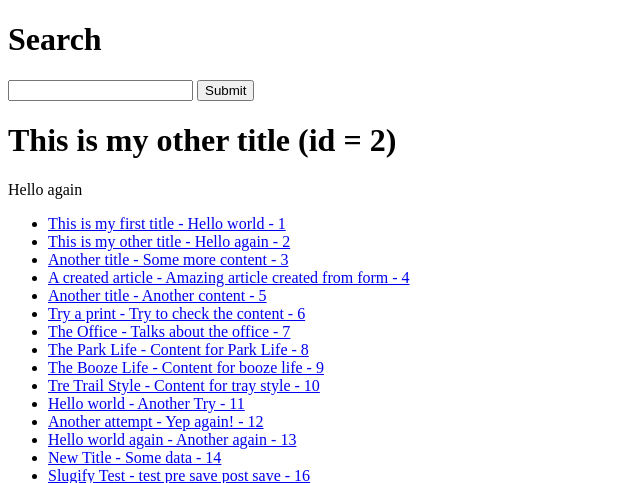
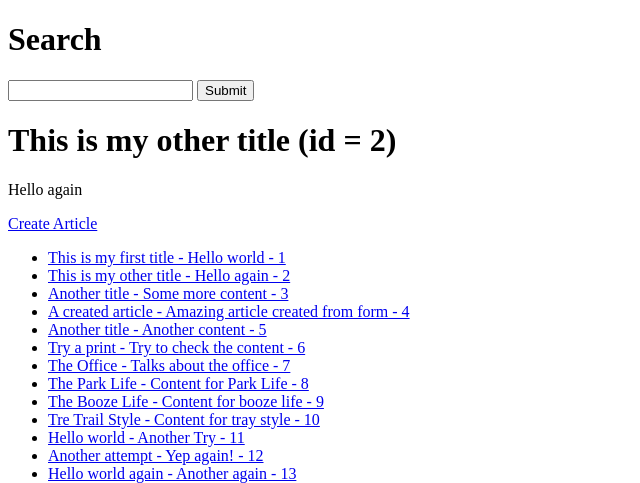
Before and after one commit to SylvainDMonkey/management, a Django app: page / in a window 1280 px wide. Shown: the top 483 px of the page, without its empty margins (0-640 px from the left). Run offline with Django 3.2, Linux system fonts and the light colour scheme; data comes from the database, SQL or seed files in the repository; both versions use the stored data as it was after the commit.

Commit message:
Added URL reverse to get_absolute_url method

```diff
--- a/articles/models.py
+++ b/articles/models.py
@@ -1,5 +1,6 @@
 from django.db import models
 from django.db.models.signals import pre_save, post_save
+from django.urls import reverse
 from django.utils import timezone
 
 from .utils import slugify_instance_title
@@ -16,7 +17,8 @@ class Article(models.Model):
     publish = models.DateField(auto_now_add=False, auto_now=False, null=True, blank=True)
 
     def get_absolute_url(self):
-        return f'/articles/{self.slug}'
+        #return f'/articles/{self.slug}'
+        return reverse("article-detail", kwargs={"slug": self.slug})
 
 
     def save(self, *args, **kwargs):
--- a/articles/views.py
+++ b/articles/views.py
@@ -1,6 +1,6 @@
 from django.contrib.auth.decorators import login_required
 from django.http import Http404
-from django.shortcuts import render
+from django.shortcuts import render, redirect
 
 from .forms import ArticleForm
 from .models import Article
@@ -46,6 +46,8 @@ def article_create_view(request):
     if form.is_valid():
         article_object = form.save()
         context['form'] = ArticleForm()
+        return redirect(article_object.get_absolute_url())
+        #return redirect("article-detail", slug= article_object.slug)
         # title = form.cleaned_data.get("title")
         # content = form.cleaned_data.get("content")
         # article_object = Article.objects.create(title = title, content = content)
--- a/management/urls.py
+++ b/management/urls.py
@@ -36,7 +36,7 @@ urlpatterns = [
     path('register/', register_view),
     #Articles
     path('articles/', article_search_view),
-    path('articles/create/', article_create_view),
-    path('articles/<slug:slug>', article_detail_view),
+    path('articles/create/', article_create_view, name = 'article-create'),
+    path('articles/<slug:slug>', article_detail_view, name='article-detail'),
     path('admin/', admin.site.urls),
 ]
--- a/templates/home-view.html
+++ b/templates/home-view.html
@@ -3,9 +3,12 @@
 {% block content %}
   <h1>{{ object.title }} (id = {{ id }})</h1>
   <p>{{ object.content }}</p>
+
+  <a href="{% url 'article-create' %}">Create Article</a>
   <ul>
     {% for obj in object_list %}
       <li>
+        {% comment %} <a href="{% url 'article-detail' slug=obj.slug %}">{{ obj.title }} - {{ obj.content }} - {{ obj.id }}</a> {% endcomment %}
         <a href="{{ obj.get_absolute_url }}">{{ obj.title }} - {{ obj.content }} - {{ obj.id }}</a>
       </li>
     {% endfor %}
```
Also changed, not shown: db.sqlite3.
